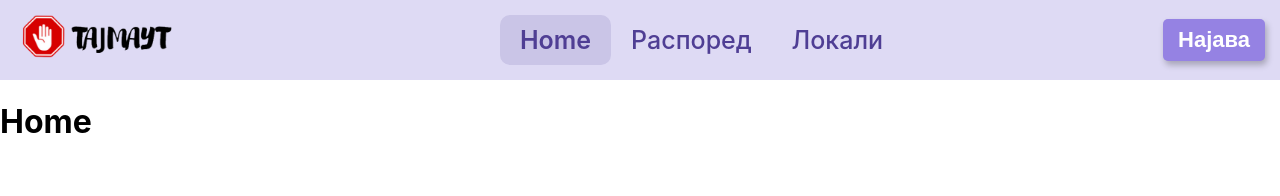
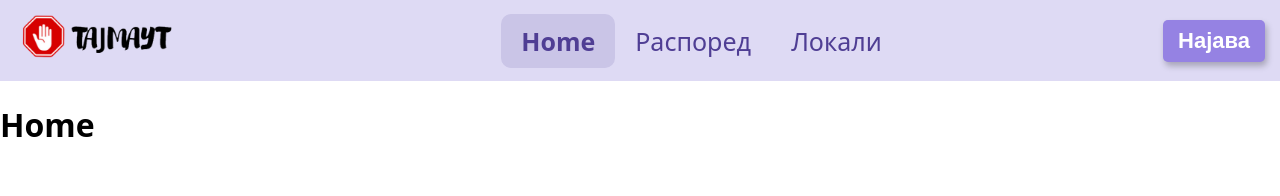
Before and after one commit to petark7/tajmaut, a React (Create React App) app: page / in a window 1280 px wide. Shown: the top 196 px of the page. Built offline with nearby package versions, Linux system fonts and the light colour scheme; the HTML template or start-up script is replaced by a standard one.

Commit message:
Update App.css
Add default font Ubuntu

```diff
--- a/src/App.css
+++ b/src/App.css
@@ -0,0 +1,3 @@
+body {
+  font-family: Ubuntu, system-ui, -apple-system, BlinkMacSystemFont, 'Segoe UI', Roboto, Cantarell, 'Open Sans', 'Helvetica Neue', sans-serif;
+}
```
